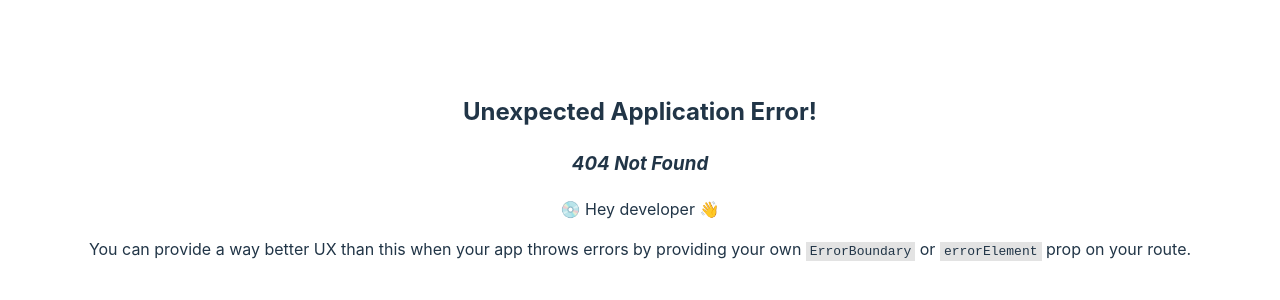
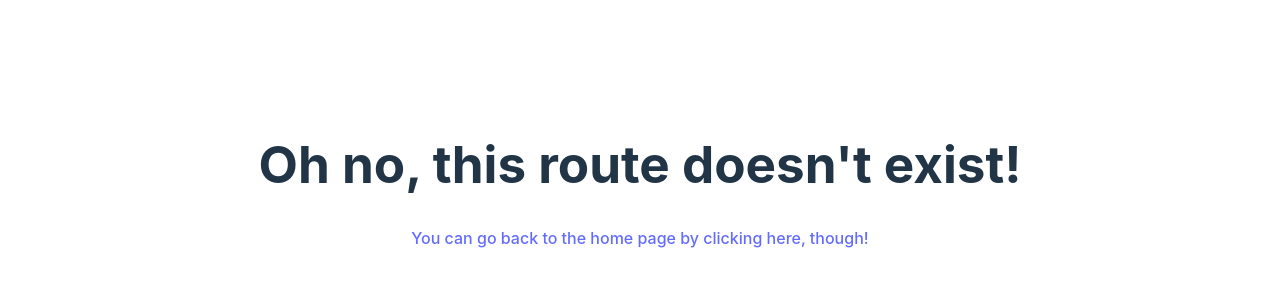
Before and after one commit to T-Khoury/Shopping-Cart, a React (Vite) app: page /shop in a window 1280 px wide. Before the commit this address had no page. Shown: the part 224-524 px from the top of the page. Built offline with nearby package versions, Linux system fonts and the light colour scheme.

Commit message:
Add error page

```diff
--- /dev/null
+++ b/src/components/ErrorPage.jsx
@@ -0,0 +1,14 @@
+import { Link } from "react-router-dom";
+
+const ErrorPage = () => {
+    return (
+        <div>
+            <h1>Oh no, this route doesn't exist!</h1>
+            <Link to="/">
+                You can go back to the home page by clicking here, though!
+            </Link>
+        </div>
+    )
+}
+
+export default ErrorPage
--- a/src/components/Router.jsx
+++ b/src/components/Router.jsx
@@ -1,4 +1,5 @@
 import { createBrowserRouter, RouterProvider } from "react-router-dom";
+import ErrorPage from "./ErrorPage";
 import App from "./App";
 
 const Router = () => {
@@ -6,6 +7,7 @@ const Router = () => {
         {
             path: "/",
             element: <App />,
+            errorElement: <ErrorPage />,
             children: [
                 /*
                 {
```
